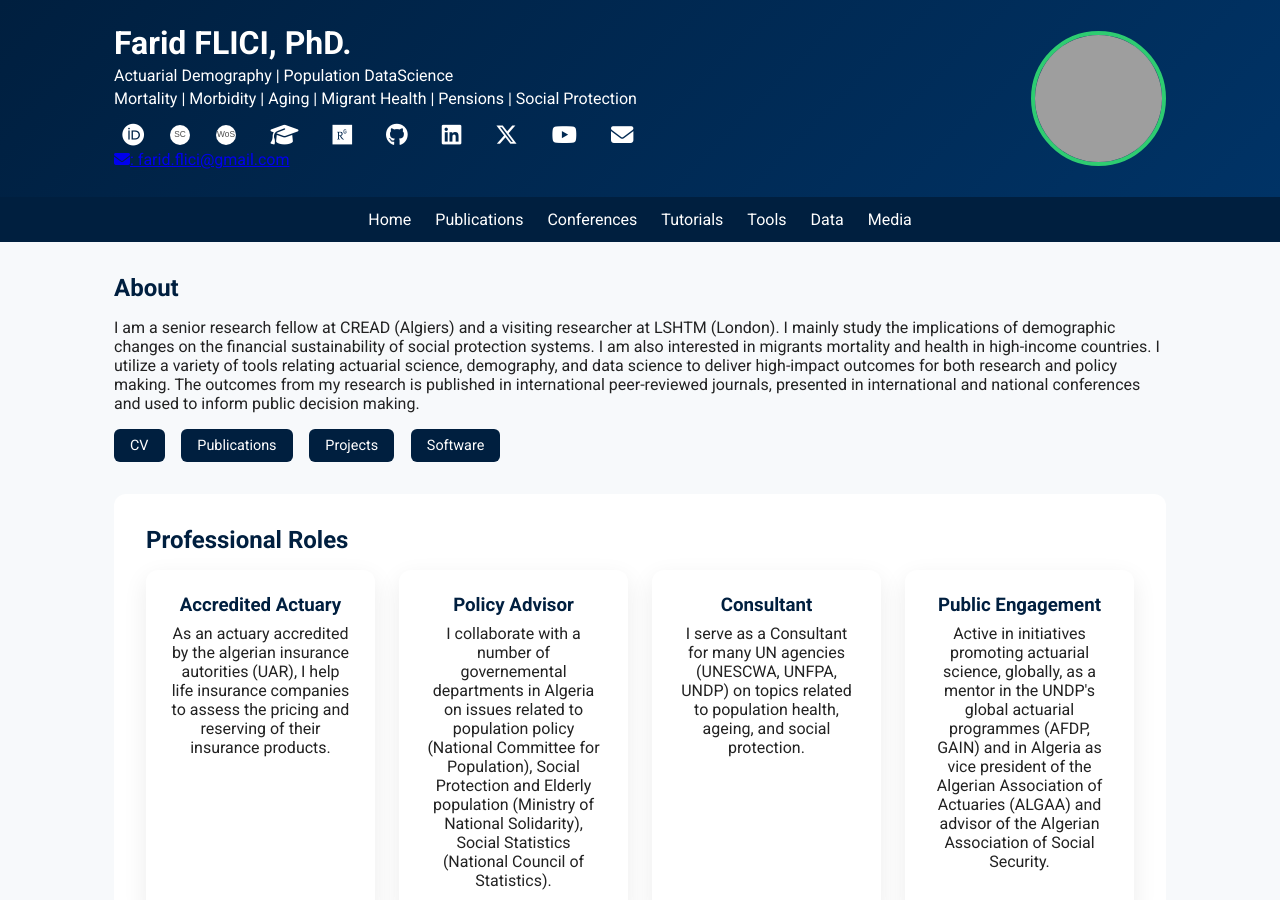
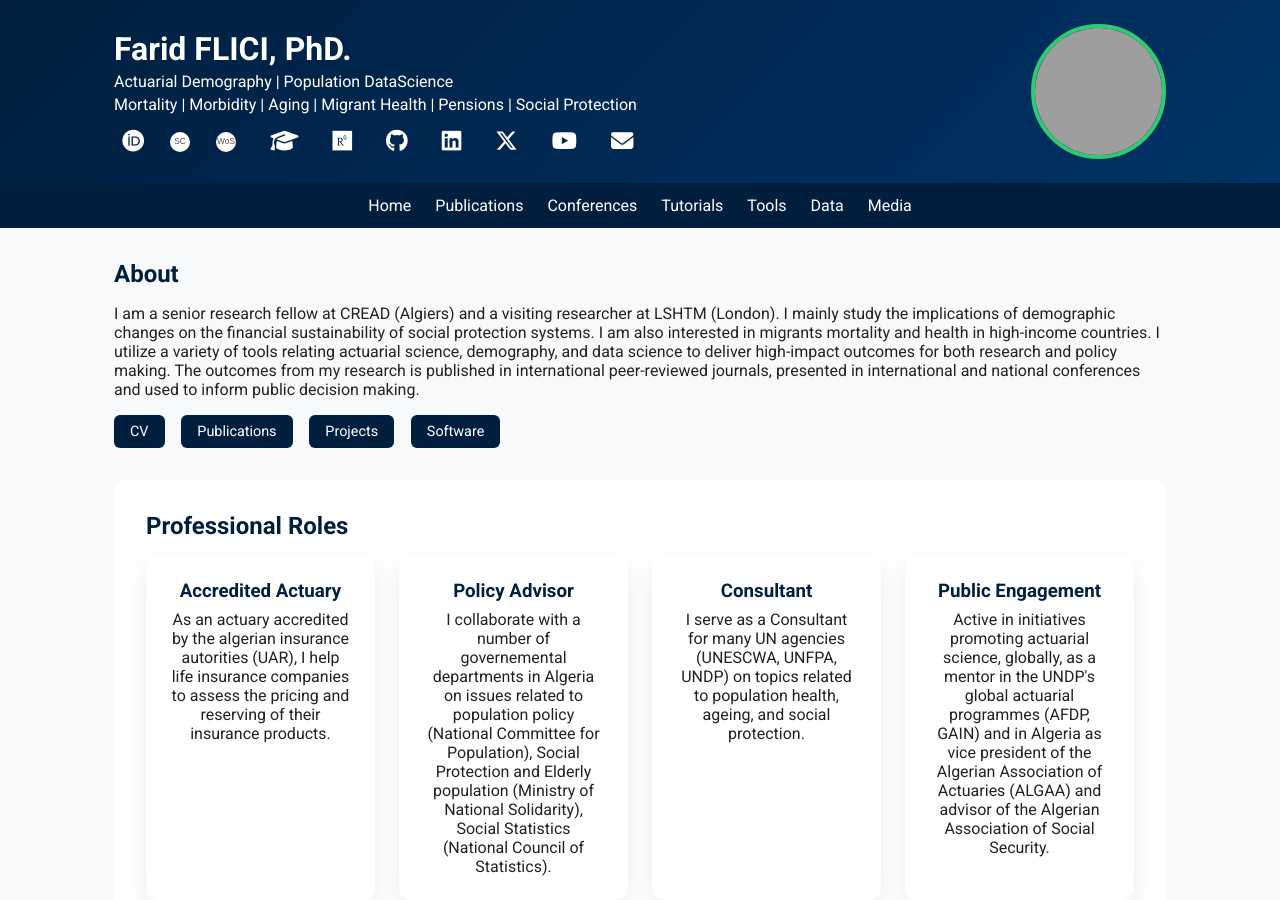
Before and after one commit to Farid-FLICI/farid-flici.github.io, a Jekyll site: the page index2.html, which Jekyll copies as it is, in a window 1280 px wide and 900 px high. Built offline with Jekyll 4.4.1, drawn with Linux system fonts in a browser that asks for light colours; grey boxes are pictures that could not be loaded.

Commit message:
Update index2.html

```diff
--- a/index2.html
+++ b/index2.html
@@ -119,8 +119,6 @@ footer{  background:var(--primary);  color:white;  text-align:center;  padding:2
 <a href="https://www.youtube.com/@faridflici9337" target="_blank" class="icon youtube">                                        <i class="fab fa-youtube"></i>         </a>
 <a href="mailto:farid.flici@gmail.com" class="icon email">  <i class="fas fa-envelope"></i></a>
 </div>
-
-<p style="color:white;text-decoration:none" class="subtitle"> <a href="mailto:farid.flici@gmail.com"> <i class="fas fa-envelope"></i>: farid.flici@gmail.com</a> </p>
 
 </div>
 <img src="https://raw.githubusercontent.com/Farid-FLICI/farid-flici.github.io/y/picff2.png">
```
